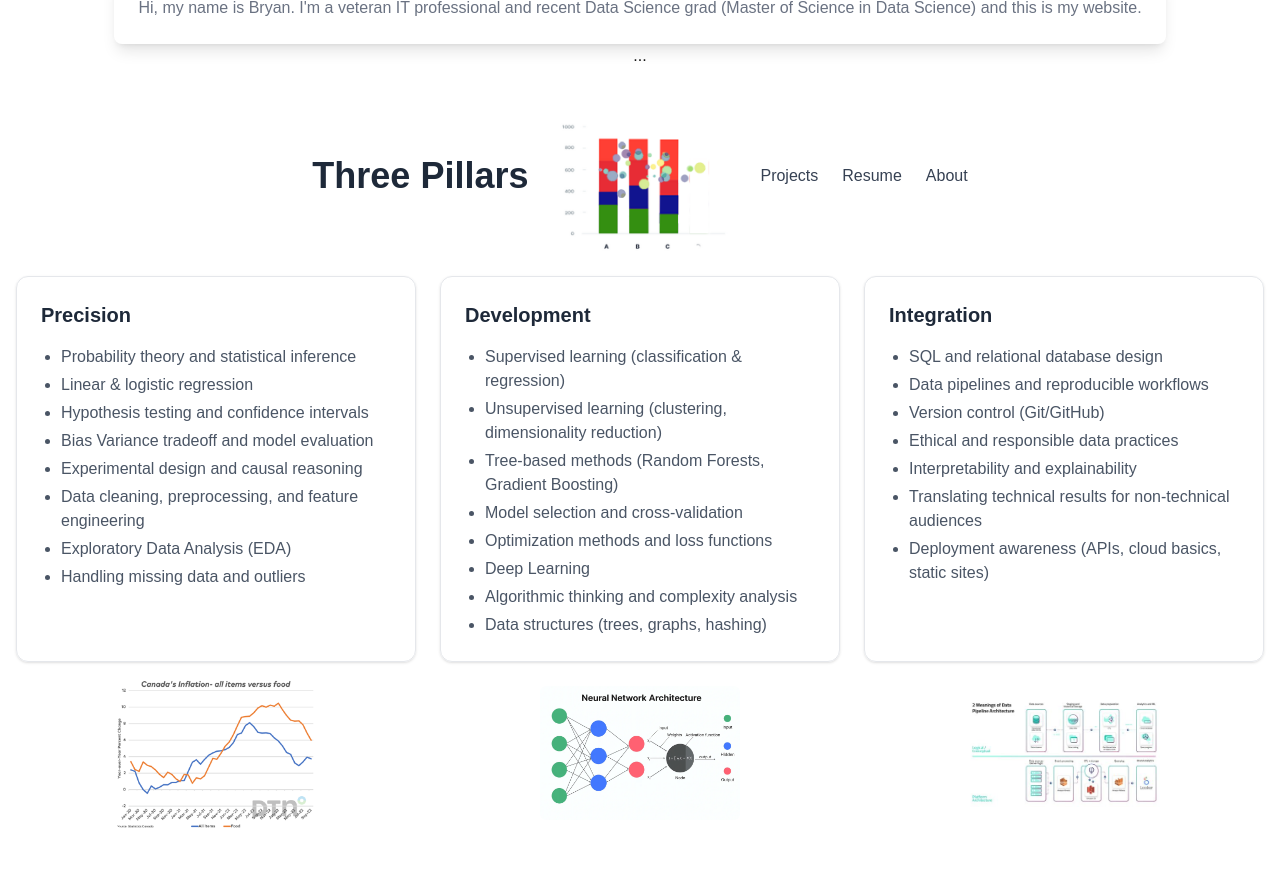
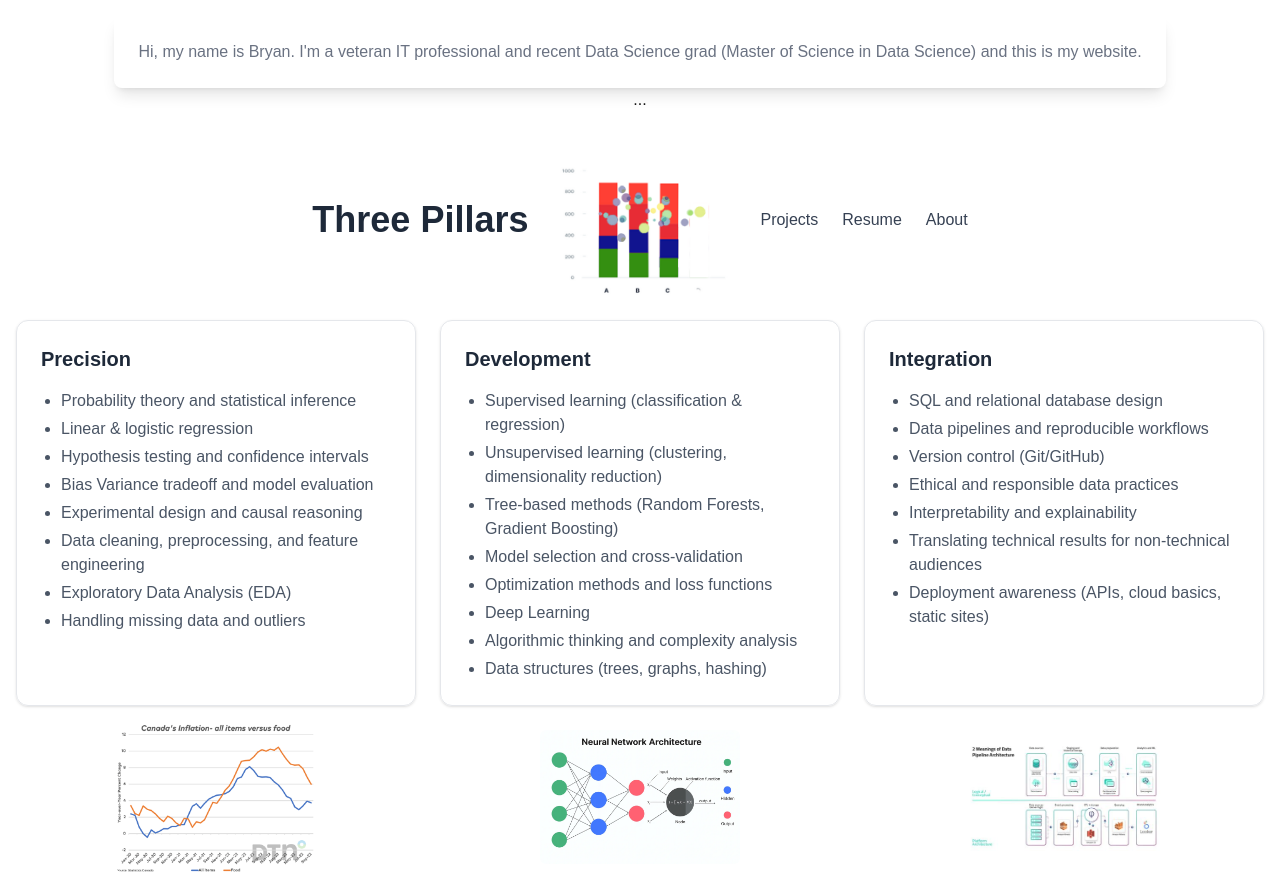
Before and after one commit to BryanB-prog/ThreePillars, a Next.js app: page / in a window 1280 px wide. Before the commit the page ends 828 px from the top, so only its background shows below. Built offline with nearby package versions, Linux system fonts and the light colour scheme.

Commit message:
Update page.tsx

```diff
--- a/app/page.tsx
+++ b/app/page.tsx
@@ -6,7 +6,7 @@ import { Card } from "@/components/Card";
 
 const HomePage: React.FC = () => {
   return (
-    <div className="max-h-screen  flex flex-col items-center justify-center p-4">
+    <div className="max-h-screen  flex flex-col items-center justify-start p-4">
       <section className="p-6 rounded-lg shadow-lg">
 
         <p className="text-gray-500">
```
